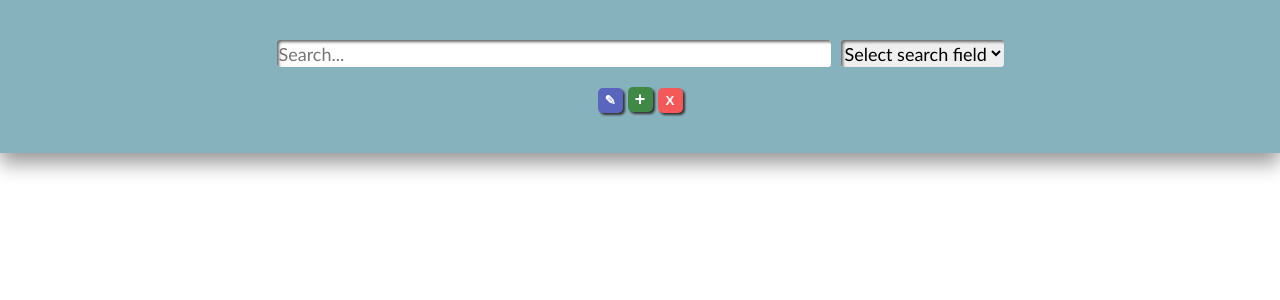
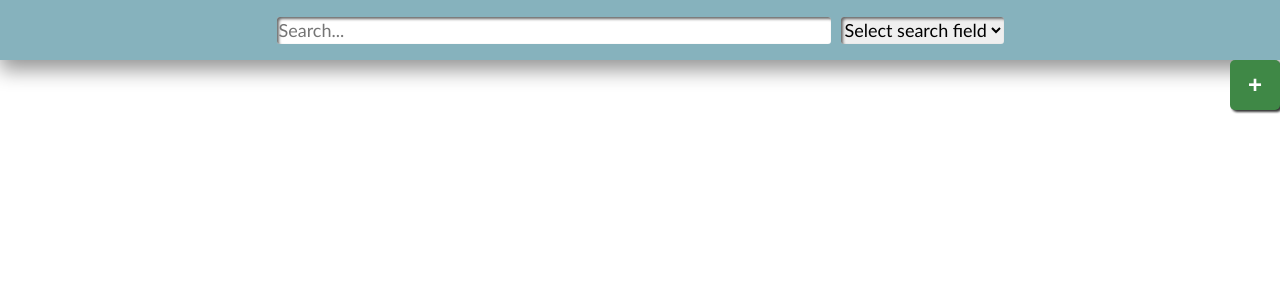
Before and after one commit to zain-711/First-vscode-project, a React (Create React App) app in the folder my-app/: page / in a window 1280 px wide. Shown: the top 300 px of the page. Built offline with nearby package versions, Linux system fonts and the light colour scheme.

Commit message:
Add button component and css created.

```diff
--- /dev/null
+++ b/my-app/src/AddBtn.js
@@ -0,0 +1,9 @@
+import "./Button.css";
+
+export default function Add() {
+  return (
+    <button id="add" className="add">
+      +
+    </button>
+  );
+}
--- a/my-app/src/App.css
+++ b/my-app/src/App.css
@@ -33,27 +33,25 @@
 } */
 .NavigationBar {
   display: flex;
-  flex-direction: column;
+  flex-direction: row;
   justify-content: center;
   align-items: center;
   background-color: #86b2bd;
   filter: drop-shadow(0px 10px 10px rgb(150, 150, 150));
 }
-
-#add {
-  width: 25px;
-  height: 25px;
-  font-size: large;
-  font-weight: bold;
-  color: white;
-  background-color: #3f8846;
-  margin-right: 5px;
-  filter: drop-shadow(2px 2px 1px rgb(51, 51, 51));
-  border: 0;
-  border-radius: 5px;
+.SearchComponent {
+  display: flex;
+  justify-content: center;
+  margin-left: 300px;
 }
 
-.remove {
+.AddComponent {
+  display: flex;
+  margin-left: 300px;
+  justify-content: flex-end;
+}
+
+/* .remove {
   width: 25px;
   height: 25px;
   font-weight: bold;
@@ -86,15 +84,7 @@
   transform: translateY(1px);
 }
 
-#add:hover {
-  background-color: #3f8878;
-}
 
-#add:active {
-  background-color: #3f8878;
-  filter: drop-shadow(1px 1px 1px rgb(51, 51, 51));
-  transform: translateY(1px);
-}
 
 .remove:hover {
   background-color: #f57758;
@@ -104,4 +94,4 @@
   background-color: #f57758;
   filter: drop-shadow(1px 1px 1px rgb(51, 51, 51));
   transform: translateY(1px);
-}
+} */
--- a/my-app/src/App.js
+++ b/my-app/src/App.js
@@ -1,58 +1,26 @@
 import React from "react";
 import "./App.css";
 import SearchBar from "./SearchBar";
+import Add from "./AddBtn";
 
 function App() {
   return (
-    <div className="NavigationBar">
-      <SearchBar></SearchBar>
-      <br></br>
-      <div className="EditBar">
-        <button className="edit">✎</button>
-        <button id="add" className="add">
-          +
-        </button>
-
-        <button className="remove">X</button>
+    <div>
+      <div className="NavigationBar">
+        <br></br>
+        <br></br>
+        <br></br>
+        <SearchBar></SearchBar>
+        <br></br>
+        <br></br>
+        <br></br>
+        {/* <button className="edit">✎</button> */}
+        {/* <button className="remove">X</button> */}
       </div>
-      <br></br>
-      <br></br>
+      <div className="AddComponent">
+        <Add></Add>
+      </div>
     </div>
   );
 }
 export default App;
-
-// test test test
-
-// TO DO -
-// Seperate button as component.
-// remove second line of inout boxes and keep buttons.
-
-{
-  /* <input
-          className="name"
-          placeholder="enter item name here"
-          defaultValue=""
-        ></input>
-        <input
-          className="price"
-          placeholder="enter price here"
-          defaultValue=""
-        ></input>
-
-        <select id="Categories">
-          <option value="" disabled selected>
-            Please select category
-          </option>
-          <option value="food">Food and Drink</option>
-          <option value="appliance">Appliances</option>
-          <option value="stationary">Stationary</option>
-          <option value="clothes">Clothing</option>
-          <option value="diy">DIY and Repairs</option>
-          <option value="entertainment">Entertainment</option>
-          <option value="garden">Gardening</option>
-          <option value="cleaning">Cleaning Products</option>
-          <option value="toiletries">Toiletries</option>
-          <option value="other">Other Items</option>
-        </select> */
-}
--- /dev/null
+++ b/my-app/src/Button.css
@@ -0,0 +1,23 @@
+#add {
+  width: 50px;
+  height: 50px;
+  font-size: x-large;
+  font-weight: bold;
+  color: white;
+  background-color: #3f8846;
+  margin: 0px;
+  padding: 0;
+  filter: drop-shadow(2px 2px 1px rgb(51, 51, 51));
+  border: 0;
+  border-radius: 5px;
+}
+
+#add:hover {
+  background-color: #3f8878;
+}
+
+#add:active {
+  background-color: #3f8878;
+  filter: drop-shadow(1px 1px 1px rgb(51, 51, 51));
+  transform: translateY(1px);
+}
--- a/my-app/src/SearchBar.css
+++ b/my-app/src/SearchBar.css
@@ -1,7 +1,6 @@
 .Searchbars {
   display: flex;
   flex-direction: row;
-  margin-bottom: 20px;
 }
 
 .search {
--- a/my-app/src/SearchBar.js
+++ b/my-app/src/SearchBar.js
@@ -2,15 +2,8 @@ import "./SearchBar.css";
 
 export default function SearchBar() {
   return (
-    <div>
-      <br></br>
-      <br></br>
     <div className="SearchBars">
-        <input
-          className="search"
-          placeholder="Search..."
-          defaultValue=""
-        ></input>
+      <input className="search" placeholder="Search..." defaultValue=""></input>
 
       <select id="search-field-choice">
         <option value="" disabled selected>
@@ -22,6 +15,5 @@ export default function SearchBar() {
         <option value="itemCategory">Category</option>
       </select>
     </div>
-    </div>
   );
 }
```
Lines whose indentation alone changed are shown as unchanged.
